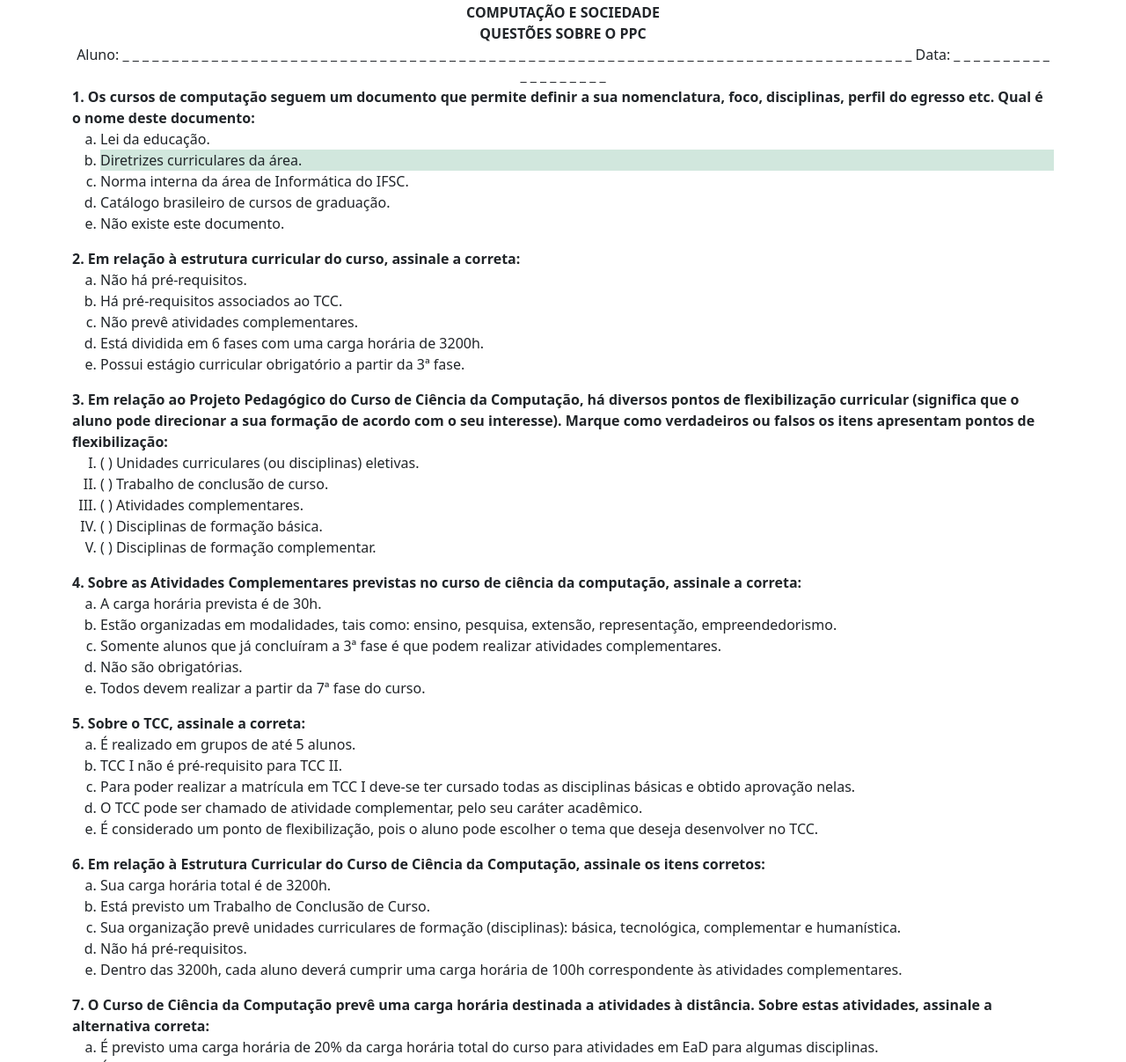
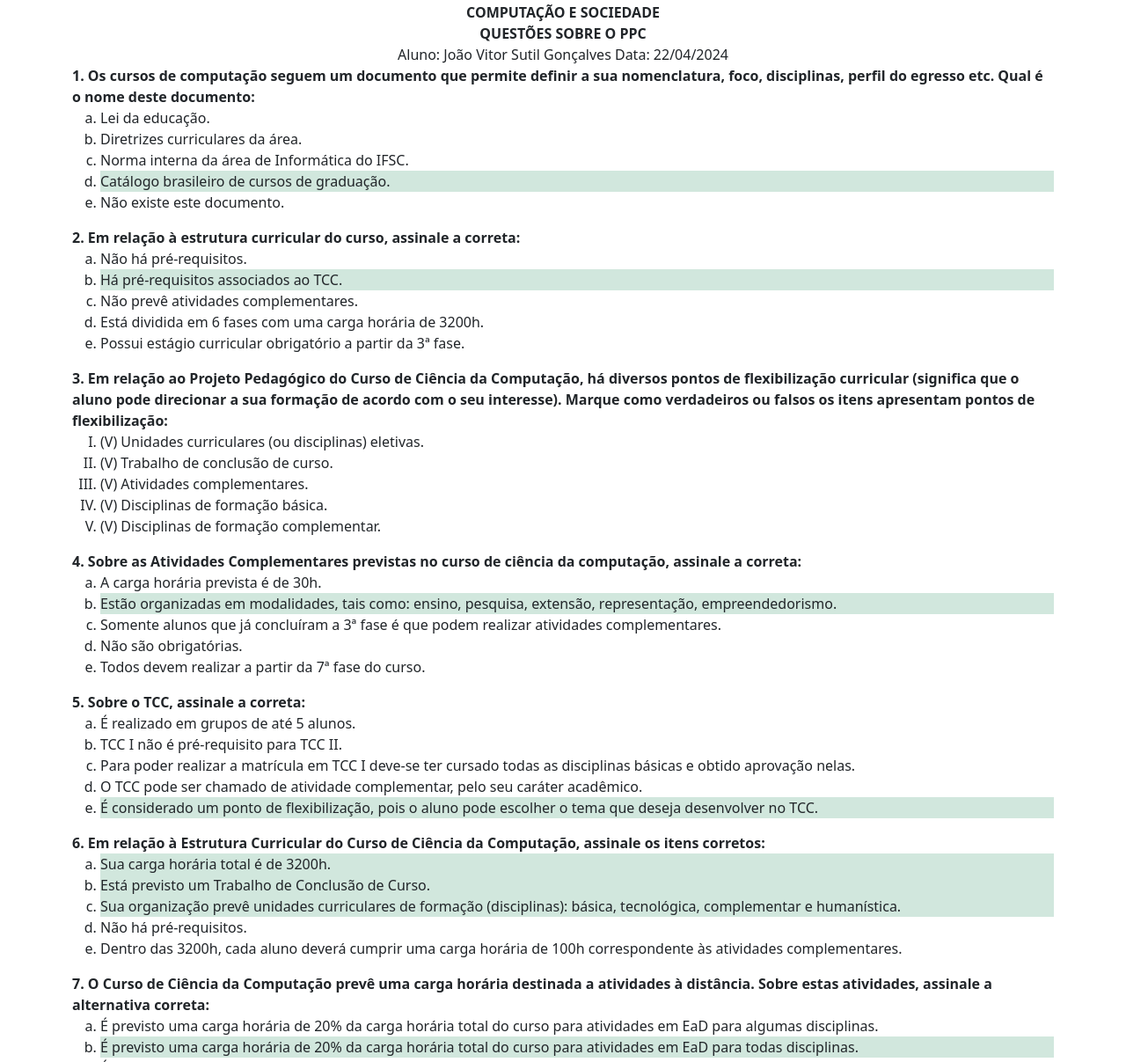
Before and after one commit to JaoGoncalves/computacao-e-sociedade-, a plain HTML site: page Pagina-Principal/Pagina-PPC/index.html in a window 1280 px wide. Shown: the part 142-1349 px from the top of the page at 88% size. Drawn offline with nearby package versions, Linux system fonts and the light colour scheme.

Commit message:
Add files via upload

```diff
--- a/Pagina-Principal/Pagina-PPC/index.html
+++ b/Pagina-Principal/Pagina-PPC/index.html
@@ -35,12 +35,13 @@
         <div class="text-center">
             <span>
                 Aluno:
-                _ _ _ _ _ _ _ _ _ _ _ _ _ _ _ _ _ _ _ _ _ _ _ _ _ _ _ _ _ _ _ _ _ _ _ _ _ _ _ _ _ _ _ _ _ _ _ _ _ _ _ _
-                _ _ _ _ _ _ _ _ _ _ _ _ _ _ _ _ _ _ _ _ _ _ _ _ _ _ _ _
+                  João Vitor Sutil Gonçalves
             </span>
+
+
             <span>
-                Data:
-                _ _ _ _ _ _ _ _ _ _ _ _ _ _ _ _ _ _ _
+                Data: 22/04/2024
+
             </span>
         </div>
         <div>
@@ -52,9 +53,9 @@
         <div>
             <ol type="a">
                 <li>Lei da educação.</li>
-                <li class="bg-success-subtle">Diretrizes curriculares da área.</li>
+                <li>Diretrizes curriculares da área.</li>
                 <li>Norma interna da área de Informática do IFSC.</li>
-                <li>Catálogo brasileiro de cursos de graduação.</li>
+                <li class="bg-success-subtle">Catálogo brasileiro de cursos de graduação.</li>
                 <li>Não existe este documento.</li>
             </ol>
         </div>
@@ -66,7 +67,7 @@
         <div>
             <ol type="a">
                 <li>Não há pré-requisitos.</li>
-                <li>Há pré-requisitos associados ao TCC.</li>
+                <li class="bg-success-subtle">Há pré-requisitos associados ao TCC.</li>
                 <li>Não prevê atividades complementares.</li>
                 <li>Está dividida em 6 fases com uma carga horária de 3200h.</li>
                 <li>Possui estágio curricular obrigatório a partir da 3ª fase.</li>
@@ -81,11 +82,11 @@
         </div>
         <div>
             <ol type="I">
-                <li>( ) Unidades curriculares (ou disciplinas) eletivas.</li>
-                <li>( ) Trabalho de conclusão de curso.</li>
-                <li>( ) Atividades complementares.</li>
-                <li>( ) Disciplinas de formação básica.</li>
-                <li>( ) Disciplinas de formação complementar.</li>
+                <li>(V) Unidades curriculares (ou disciplinas) eletivas.</li>
+                <li>(V) Trabalho de conclusão de curso.</li>
+                <li>(V) Atividades complementares.</li>
+                <li>(V) Disciplinas de formação básica.</li>
+                <li>(V) Disciplinas de formação complementar.</li>
             </ol>
         </div>
         <div>
@@ -96,7 +97,7 @@
         <div>
             <ol type="a">
                 <li>A carga horária prevista é de 30h.</li>
-                <li>Estão organizadas em modalidades, tais como: ensino, pesquisa, extensão, representação,
+                <li class="bg-success-subtle">Estão organizadas em modalidades, tais como: ensino, pesquisa, extensão, representação,
                     empreendedorismo.</li>
                 <li>Somente alunos que já concluíram a 3ª fase é que podem realizar atividades complementares.</li>
                 <li>Não são obrigatórias.</li>
@@ -115,7 +116,7 @@
                 <li>Para poder realizar a matrícula em TCC I deve-se ter cursado todas as disciplinas básicas e obtido
                     aprovação nelas.</li>
                 <li>O TCC pode ser chamado de atividade complementar, pelo seu caráter acadêmico.</li>
-                <li>É considerado um ponto de flexibilização, pois o aluno pode escolher o tema que deseja desenvolver
+                <li class="bg-success-subtle">É considerado um ponto de flexibilização, pois o aluno pode escolher o tema que deseja desenvolver
                     no TCC.</li>
             </ol>
         </div>
@@ -126,9 +127,9 @@
         </div>
         <div>
             <ol type="a">
-                <li>Sua carga horária total é de 3200h.</li>
-                <li>Está previsto um Trabalho de Conclusão de Curso.</li>
-                <li>Sua organização prevê unidades curriculares de formação (disciplinas): básica, tecnológica,
+                <li class="bg-success-subtle">Sua carga horária total é de 3200h.</li>
+                <li class="bg-success-subtle">Está previsto um Trabalho de Conclusão de Curso.</li>
+                <li class="bg-success-subtle">Sua organização prevê unidades curriculares de formação (disciplinas): básica, tecnológica,
                     complementar e humanística.</li>
                 <li>Não há pré-requisitos.</li>
                 <li>Dentro das 3200h, cada aluno deverá cumprir uma carga horária de 100h correspondente às atividades
@@ -145,7 +146,7 @@
             <ol type="a">
                 <li>É previsto uma carga horária de 20% da carga horária total do curso para atividades em EaD para
                     algumas disciplinas.</li>
-                <li>É previsto uma carga horária de 20% da carga horária total do curso para atividades em EaD para
+                <li class="bg-success-subtle">É previsto uma carga horária de 20% da carga horária total do curso para atividades em EaD para
                     todas disciplinas.</li>
                 <li>É previsto uma carga horária de 50% da carga horária total do curso para atividades em EaD para
                     todas disciplinas.</li>
@@ -160,7 +161,7 @@
         </div>
         <div>
             <ol type="a">
-                <li>É formado por um grupo de professores com atribuições acadêmicas e de acompanhamento, cujo objetivo
+                <li class="bg-success-subtle">É formado por um grupo de professores com atribuições acadêmicas e de acompanhamento, cujo objetivo
                     maior é avaliar e propor melhorias para o projeto do curso.</li>
                 <li>Não existe tal órgão no curso de Ciência da Computação.</li>
                 <li>Neste órgão, alunos e a comunidade externa são eleitos para participarem.</li>
@@ -185,25 +186,25 @@
             </ol>
             <ol type="a">
                 <li>
-                    ( ) Contactar a secretária acadêmica (<a
+                    (I) Contactar a secretária acadêmica (<a
                         href="https://www.ifsc.edu.br/web/campus-lages/horarios-e-contatos-dos-setores"
                         target="_blank">https://www.ifsc.edu.br/web/campus-lages/horarios-e-contatos-dos-setores</a>).
                 </li>
                 <li>
-                    ( ) Acessar o calendário acadêmico (<a
+                    (II) Acessar o calendário acadêmico (<a
                         href="https://www.ifsc.edu.br/web/campus-lages/calendario-academico"
                         target="_blank">https://www.ifsc.edu.br/web/campus-lages/calendario-academico</a>).</li>
                 <li>
-                    ( ) Acessar SIGAA e na lista de disciplinas conferir agenda (<a
+                    (III) Acessar SIGAA e na lista de disciplinas conferir agenda (<a
                         href="https://sigaa.ifsc.edu.br/sigaa/public"
                         target="_blank">https://sigaa.ifsc.edu.br/sigaa/public</a>).</li>
                 <li>
-                    ( ) Acessar o site do IFSC Lages e escolher estrutura organizacional (<a
+                    (IV) Acessar o site do IFSC Lages e escolher estrutura organizacional (<a
                         href="https://www.ifsc.edu.br/web/campus-lages/horarios-e-contatos-dos-setores"
                         target="_blank">https://www.ifsc.edu.br/web/campus-lages/horarios-e-contatos-dos-setores</a> ).
                 </li>
                 <li>
-                    ( ) Acessar o SIGAA, escolher a disciplinas e acessar a opção plano de ensino (<a
+                    (V) Acessar o SIGAA, escolher a disciplinas e acessar a opção plano de ensino (<a
                         href="https://sigaa.ifsc.edu.br/sigaa/public"
                         target="_blank">https://sigaa.ifsc.edu.br/sigaa/public</a>).
                 </li>
```
Also changed, not shown: Pagina-Principal/Pagina-VisitaTecnica/index.html (+25 -5 lines).
